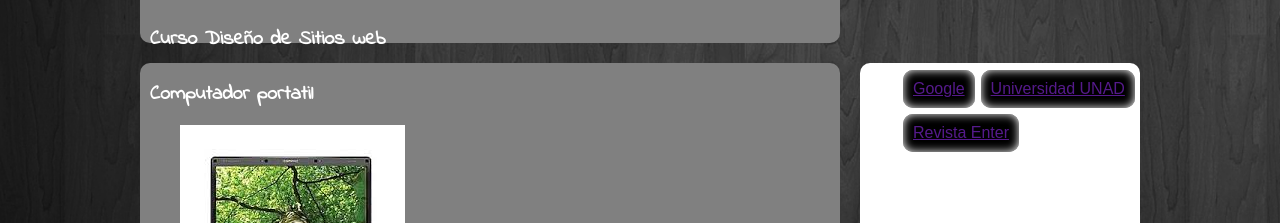
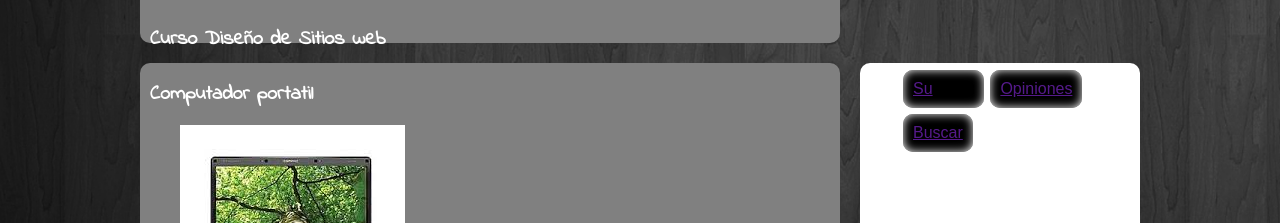
Before and after one commit to jhondavid3030/sitio-web, a plain HTML site: page prueba.html in a window 1280 px wide. Shown: the part 577-800 px from the top of the page. Drawn offline with Linux system fonts and the light colour scheme.

Commit message:
act 5
actual

```diff
--- a/prueba.html
+++ b/prueba.html
@@ -35,6 +35,7 @@
 				</span>
 			</figcaption>
 		</figure>
+
 		<h1>OBJETO VIRTUAL DE APRENDIZAJE </h1>
 		<h2>Curso Diseño de Sitios web</h2>
 	</header>
@@ -69,9 +70,9 @@
 
 <aside>
     <ul>
-		<li><a href="">Google</a></li>
-		<li><a href="">Universidad UNAD</a></li>
-		<li><a href="">Revista Enter</a></li>
+		<li><a href="">Su</a>Datos</li>
+		<li><a href="">Opiniones</a></li>
+		<li><a href="">Buscar</a></li>
 	</ul>
 </aside>
 
```
